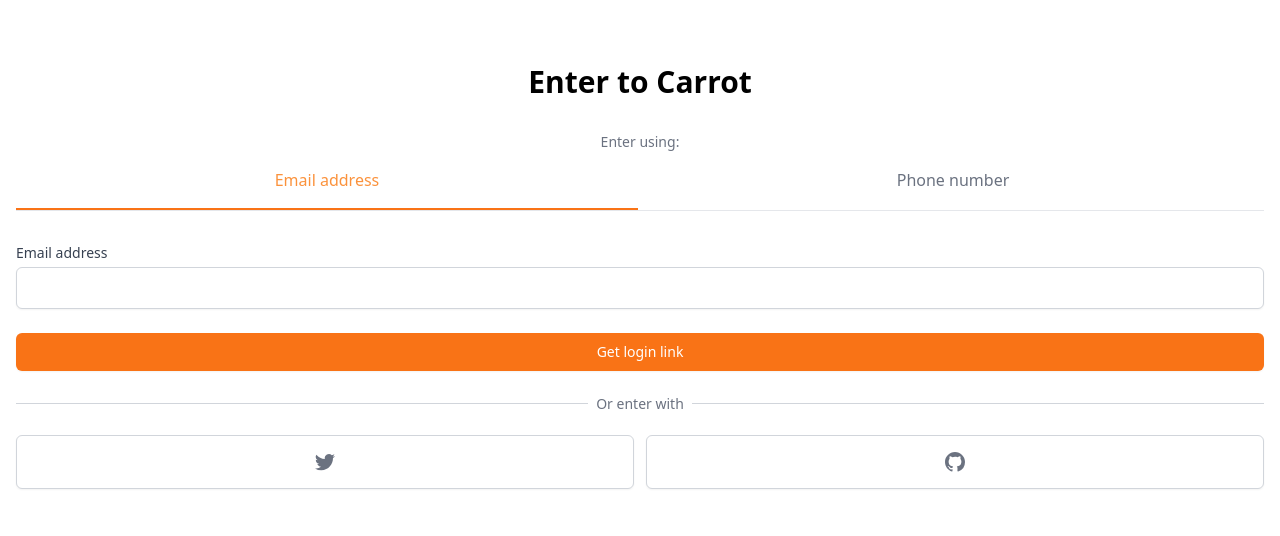
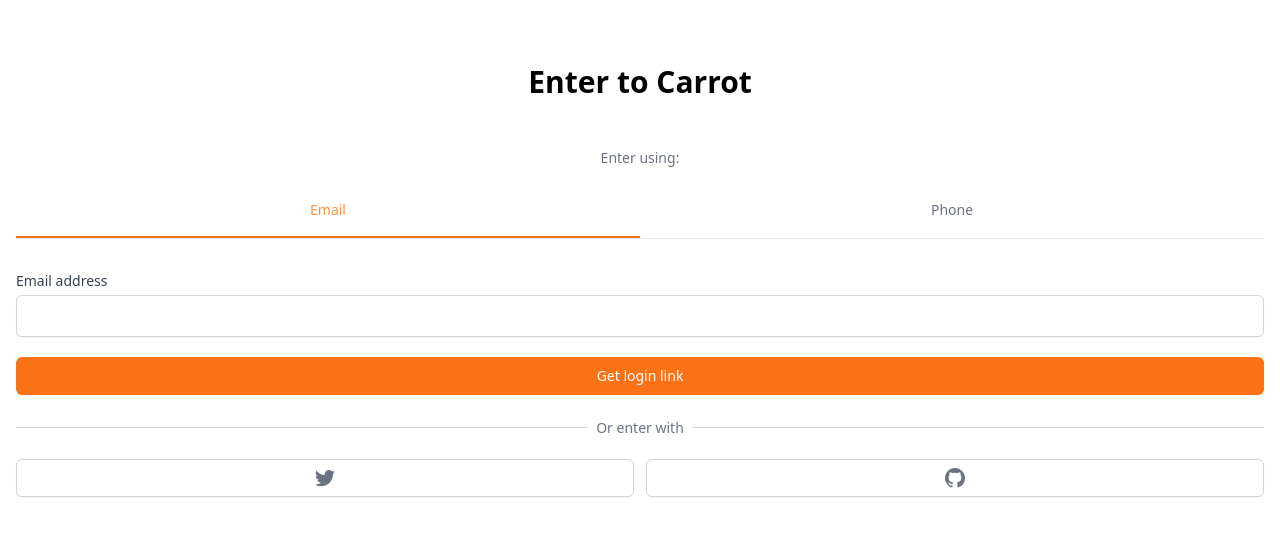
Before and after one commit to takeaways/air-project-1, a Next.js app: page /enter in a window 1280 px wide. Shown: the top 536 px of the page. Built offline with nearby package versions, Linux system fonts and the light colour scheme.

Commit message:
style: format

```diff
--- a/pages/enter.tsx
+++ b/pages/enter.tsx
@@ -1,41 +1,42 @@
+import type { NextPage } from "next";
 import { useState } from "react";
 
-function cls(...classname: string[]) {
-  return classname.join(" ");
+function cls(...classnames: string[]) {
+  return classnames.join(" ");
 }
 
-export default function Enter() {
+const Enter: NextPage = () => {
   const [method, setMethod] = useState<"email" | "phone">("email");
   const onEmailClick = () => setMethod("email");
   const onPhoneClick = () => setMethod("phone");
   return (
     <div className="px-4 mt-16">
       <h3 className="text-3xl font-bold text-center">Enter to Carrot</h3>
-      <div className="mt-8">
+      <div className="mt-12">
         <div className="flex flex-col items-center">
           <h5 className="text-sm font-medium text-gray-500">Enter using:</h5>
-          <div className="grid w-full grid-cols-2 gap-1 mt-4 border-b">
+          <div className="grid w-full grid-cols-2 mt-8 border-b ">
             <button
               className={cls(
-                "pb-4 font-medium border-b-2",
+                "pb-4 font-medium text-sm border-b-2",
                 method === "email"
                   ? " border-orange-500 text-orange-400"
-                  : "border-transparent text-gray-500",
+                  : "border-transparent hover:text-gray-400 text-gray-500",
               )}
               onClick={onEmailClick}
             >
-              Email address
+              Email
             </button>
             <button
               className={cls(
-                "pb-4 font-medium border-b-2 ",
+                "pb-4 font-medium text-sm border-b-2",
                 method === "phone"
-                  ? "border-orange-500 text-orange-400"
-                  : "border-transparent text-gray-500",
+                  ? " border-orange-500 text-orange-400"
+                  : "border-transparent hover:text-gray-400 text-gray-500",
               )}
               onClick={onPhoneClick}
             >
-              Phone number
+              Phone
             </button>
           </div>
         </div>
@@ -48,8 +49,8 @@
             {method === "email" ? (
               <input
                 type="email"
+                className="w-full px-3 py-2 placeholder-gray-400 border border-gray-300 rounded-md shadow-sm appearance-none focus:outline-none focus:ring-orange-500 focus:border-orange-500"
                 required
-                className="w-full px-3 py-2 placeholder-gray-400 border-gray-300 rounded-md shadow-sm appearance-none focus:ring-orange-400 focus:outline-none focus:border-orange-500"
               />
             ) : null}
             {method === "phone" ? (
@@ -59,13 +60,13 @@
                 </span>
                 <input
                   type="number"
-                  className="w-full px-3 py-2 placeholder-gray-400 border-gray-300 rounded-md rounded-l-none shadow-sm appearance-none focus:ring-orange-400 focus:outline-none focus:border-orange-500"
+                  className="w-full px-3 py-2 placeholder-gray-400 border border-gray-300 rounded-md rounded-l-none shadow-sm appearance-none focus:outline-none focus:ring-orange-500 focus:border-orange-500"
                   required
                 />
               </div>
             ) : null}
           </div>
-          <button className="px-4 py-2 mt-6 text-sm font-medium text-white bg-orange-500 border border-transparent rounded-md shadow-sm hover:bg-orange-600 focus:ring-2 focus:ring-offset-2 focus:ring-orange-500 focus:outline-none">
+          <button className="px-4 py-2 mt-5 text-sm font-medium text-white bg-orange-500 border border-transparent rounded-md shadow-sm hover:bg-orange-600 focus:ring-2 focus:ring-offset-2 focus:ring-orange-500 focus:outline-none ">
             {method === "email" ? "Get login link" : null}
             {method === "phone" ? "Get one-time password" : null}
           </button>
@@ -73,14 +74,14 @@
         <div className="mt-8">
           <div className="relative">
             <div className="absolute w-full border-t border-gray-300" />
-            <div className="relative text-center -top-3">
+            <div className="relative text-center -top-3 ">
               <span className="px-2 text-sm text-gray-500 bg-white">
                 Or enter with
               </span>
             </div>
           </div>
           <div className="grid grid-cols-2 gap-3 mt-2">
-            <button className="flex items-center justify-center px-5 py-4 text-sm font-medium text-gray-500 bg-white border border-gray-300 rounded-md shadow-sm hover:bg-gray-50">
+            <button className="flex items-center justify-center px-4 py-2 text-sm font-medium text-gray-500 bg-white border border-gray-300 rounded-md shadow-sm hover:bg-gray-50">
               <svg
                 className="w-5 h-5"
                 aria-hidden="true"
@@ -90,7 +91,7 @@
                 <path d="M6.29 18.251c7.547 0 11.675-6.253 11.675-11.675 0-.178 0-.355-.012-.53A8.348 8.348 0 0020 3.92a8.19 8.19 0 01-2.357.646 4.118 4.118 0 001.804-2.27 8.224 8.224 0 01-2.605.996 4.107 4.107 0 00-6.993 3.743 11.65 11.65 0 01-8.457-4.287 4.106 4.106 0 001.27 5.477A4.073 4.073 0 01.8 7.713v.052a4.105 4.105 0 003.292 4.022 4.095 4.095 0 01-1.853.07 4.108 4.108 0 003.834 2.85A8.233 8.233 0 010 16.407a11.616 11.616 0 006.29 1.84" />
               </svg>
             </button>
-            <button className="flex items-center justify-center px-5 py-4 text-sm font-medium text-gray-500 bg-white border border-gray-300 rounded-md shadow-sm hover:bg-gray-50">
+            <button className="flex items-center justify-center px-4 py-2 text-sm font-medium text-gray-500 bg-white border border-gray-300 rounded-md shadow-sm hover:bg-gray-50">
               <svg
                 className="w-5 h-5"
                 aria-hidden="true"
@@ -109,4 +110,5 @@
       </div>
     </div>
   );
-}
+};
+export default Enter;
```
